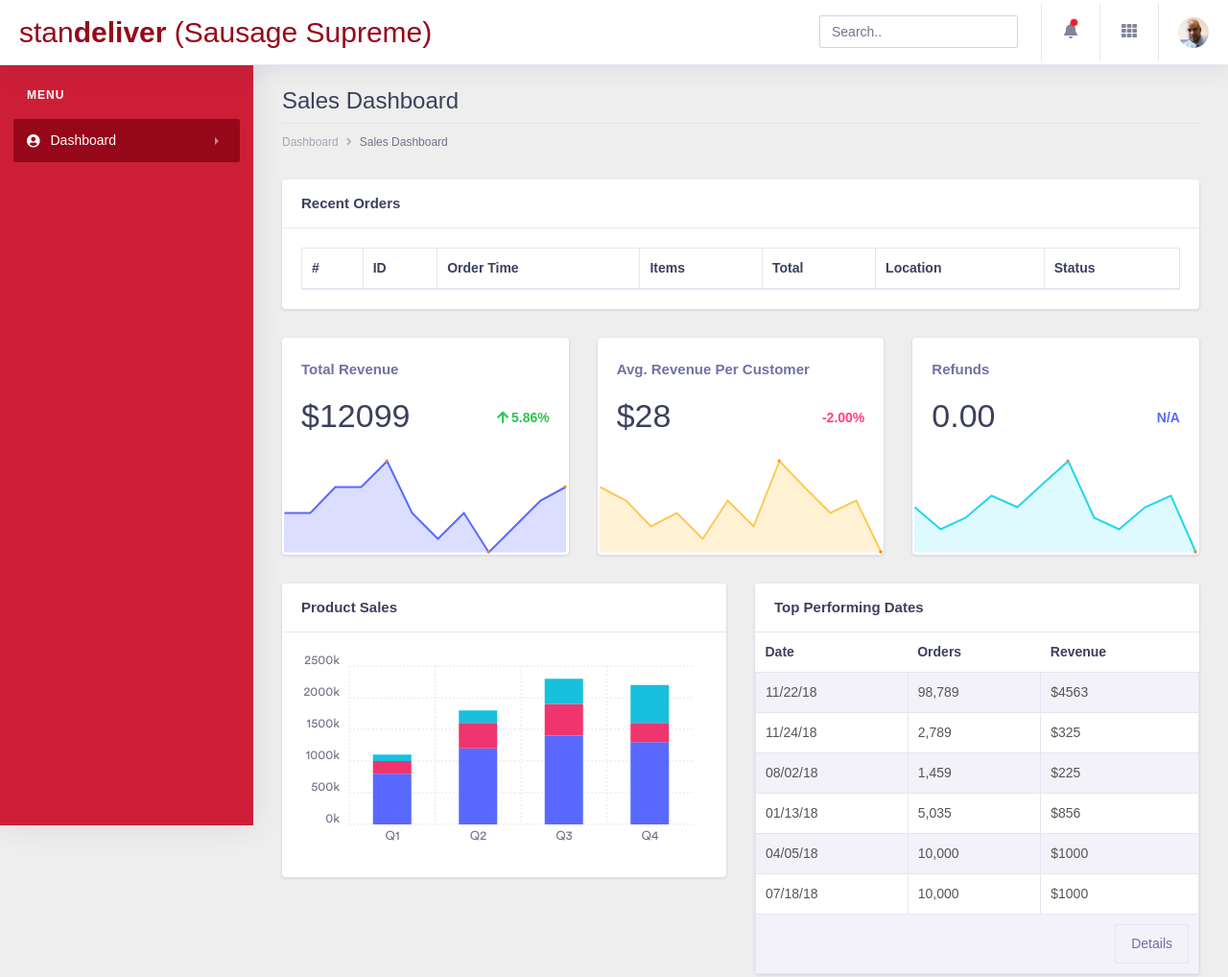
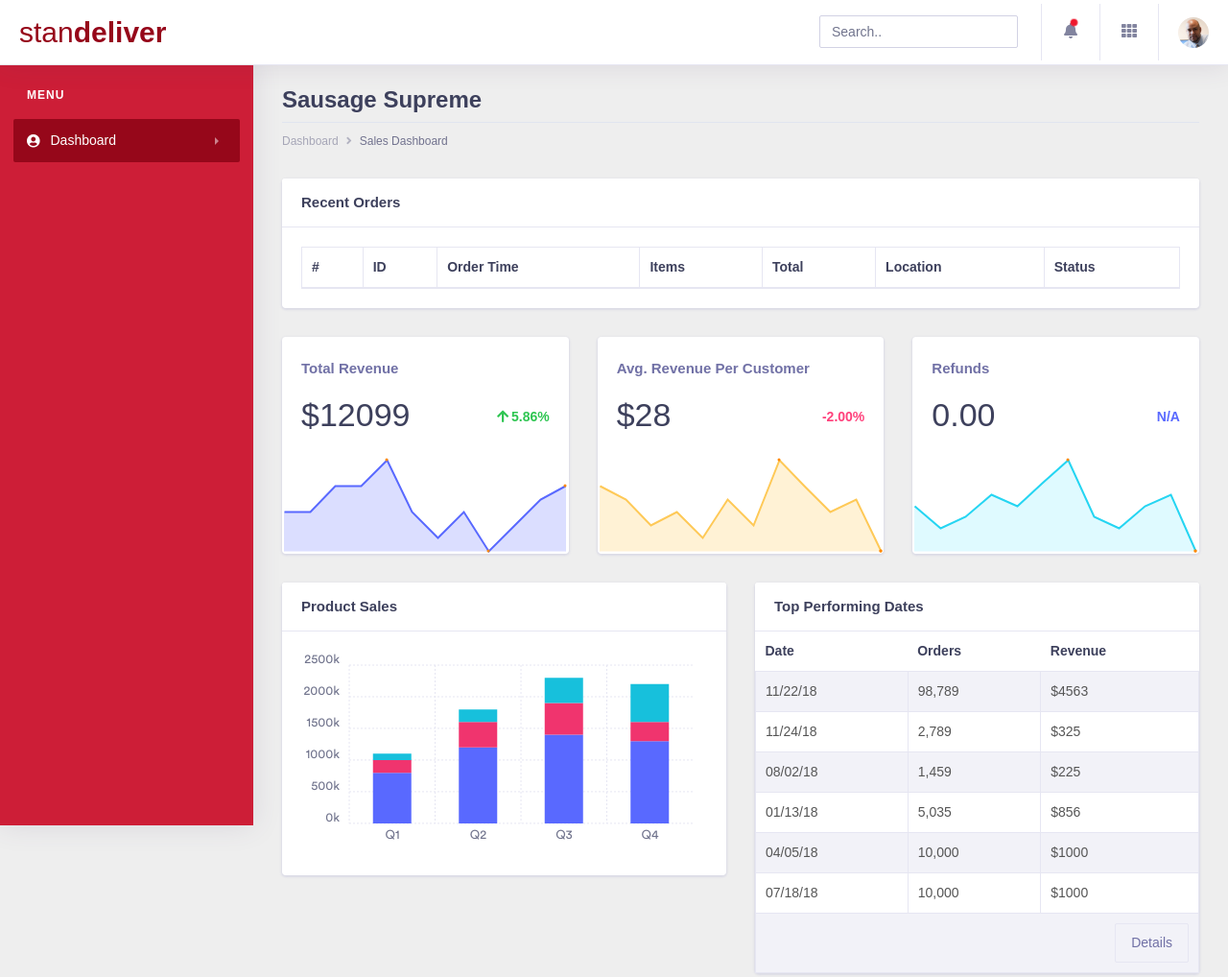
Before and after one commit to jnashdesign/standeliver-dashboard, a plain HTML site: page index.html in a window 1280 px wide. Shown: the top 1018 px of the page at 96% size. Drawn offline with Linux system fonts and the light colour scheme; no server answers.

Commit message:
Added store name.

```diff
--- a/index.html
+++ b/index.html
@@ -28,7 +28,7 @@
         <!-- ============================================================== -->
         <div class="dashboard-header">
             <nav class="navbar navbar-expand-lg bg-white fixed-top">
-                <a class="navbar-brand" href="index.html">stan<span>deliver</span> (Sausage Supreme)</a>
+                <a class="navbar-brand" href="index.html">stan<span>deliver</span></a>
                 <button class="navbar-toggler" type="button" data-toggle="collapse" data-target="#navbarSupportedContent" aria-controls="navbarSupportedContent" aria-expanded="false" aria-label="Toggle navigation">
                     <span class="navbar-toggler-icon"></span>
                 </button>
@@ -443,7 +443,7 @@
                     <div class="row">
                         <div class="col-xl-12 col-lg-12 col-md-12 col-sm-12 col-12">
                             <div class="page-header">
-                                <h2 class="pageheader-title">Sales Dashboard </h2>
+                                <h1 class="pageheader-title"><strong>Sausage Supreme</strong></h1>
                                 <p class="pageheader-text">Nulla euismod urna eros, sit amet scelerisque torton lectus vel mauris facilisis faucibus at enim quis massa lobortis rutrum.</p>
                                 <div class="page-breadcrumb">
                                     <nav aria-label="breadcrumb">
```
